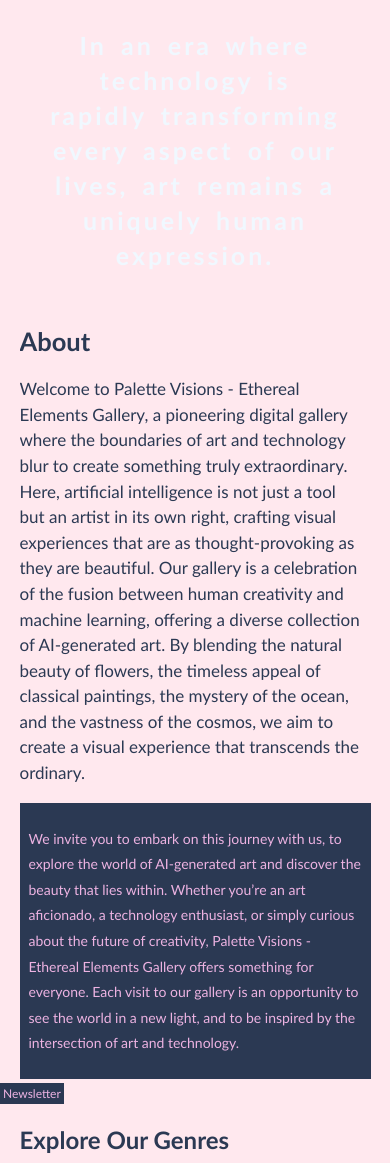
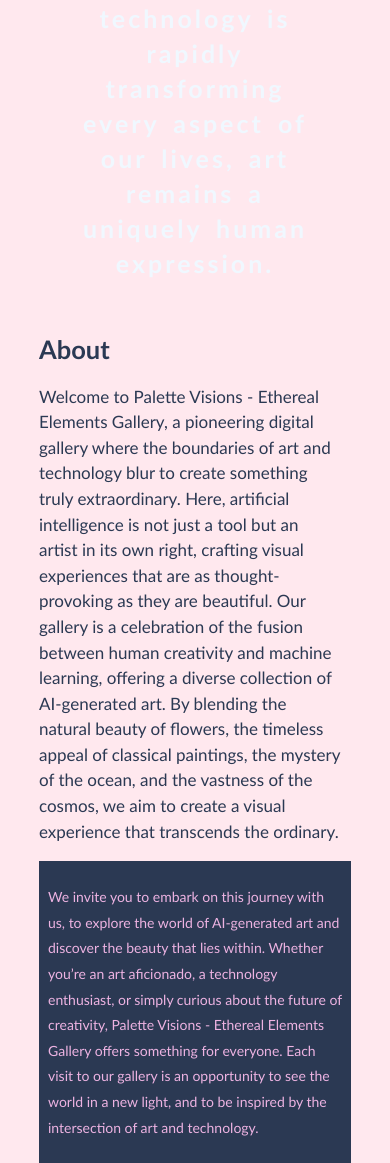
Before and after one commit to koenasarkar04/mywebsite, a plain HTML site: page index.html in a window 390 px wide. Shown: the part 203-1366 px from the top of the page. Drawn offline with Linux system fonts and the light colour scheme.

Commit message:
Update view

```diff
--- a/hwcss/style.css
+++ b/hwcss/style.css
@@ -330,3 +330,23 @@ body{
         background-image:url(../Images2/medialandscape.jpg);
     }
 }
+@media(max-width:768px){
+    .container{
+        width:80%;
+        margin: auto;
+        overflow: hidden;
+    }
+    #navbar{
+        display: none;
+        background-image: url(../Images2/icon.jpg);
+    }
+    #main{
+        display: block;
+        width: 100%;
+    }
+    #sidebar{
+        display: block;
+        width: 100%;
+    }
+
+}
--- a/index.html
+++ b/index.html
@@ -4,6 +4,7 @@
         <title>
             Palette Visions - Ethereal Elements Gallery
         </title>
+        <meta name="viewport" content="width=device-width, initial-scale=1">
         <link rel="stylesheet" type="text/css" href="hwcss/style.css"> <!--links the html page to an external css file named style.css in folder hwcss-->
         <!--<meta name="viewport" content="width=device-width, initial-scale=1.0">-->
     </head>
```
Also changed, not shown: Images2/icon.jpg (added).
